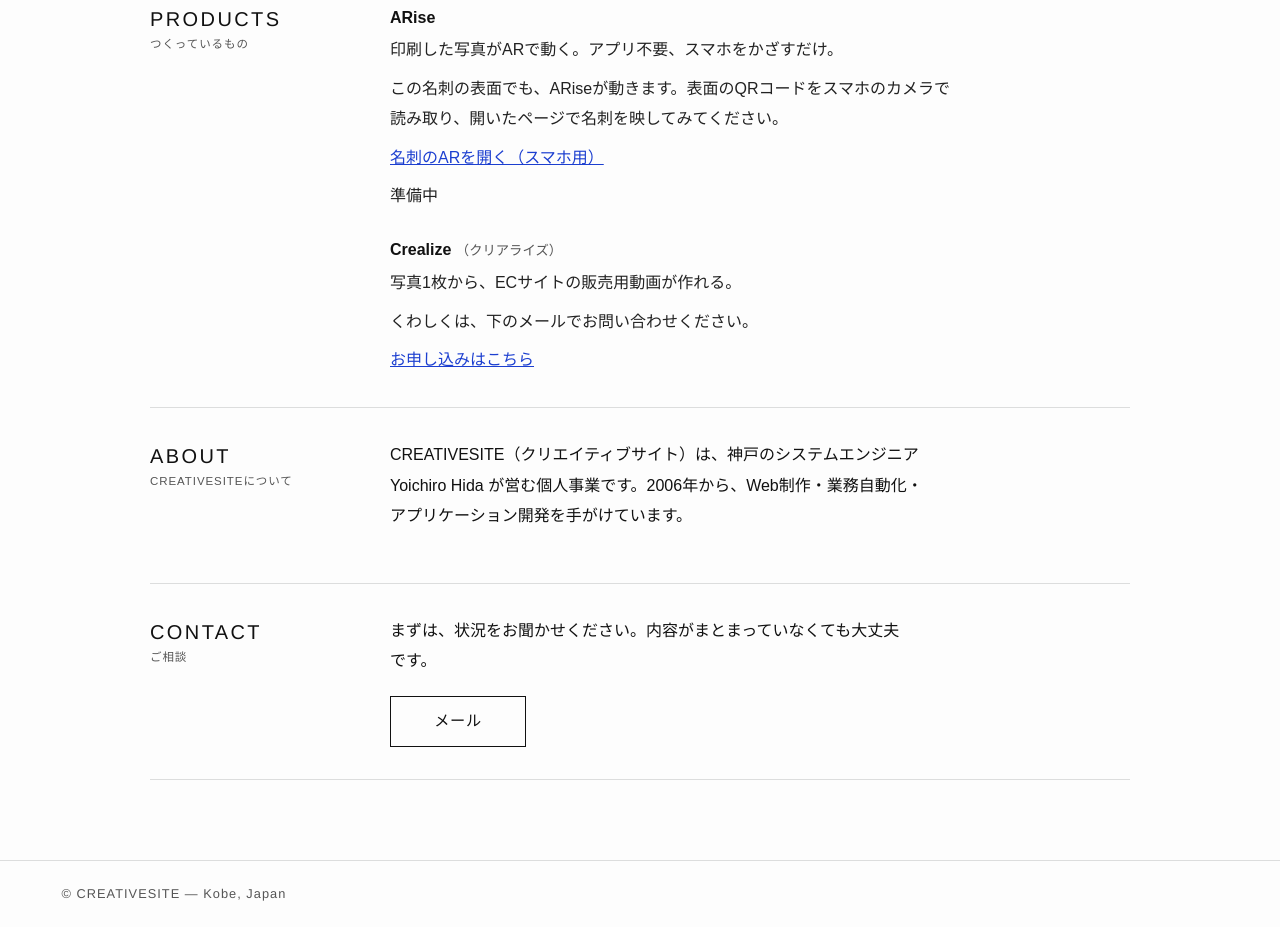
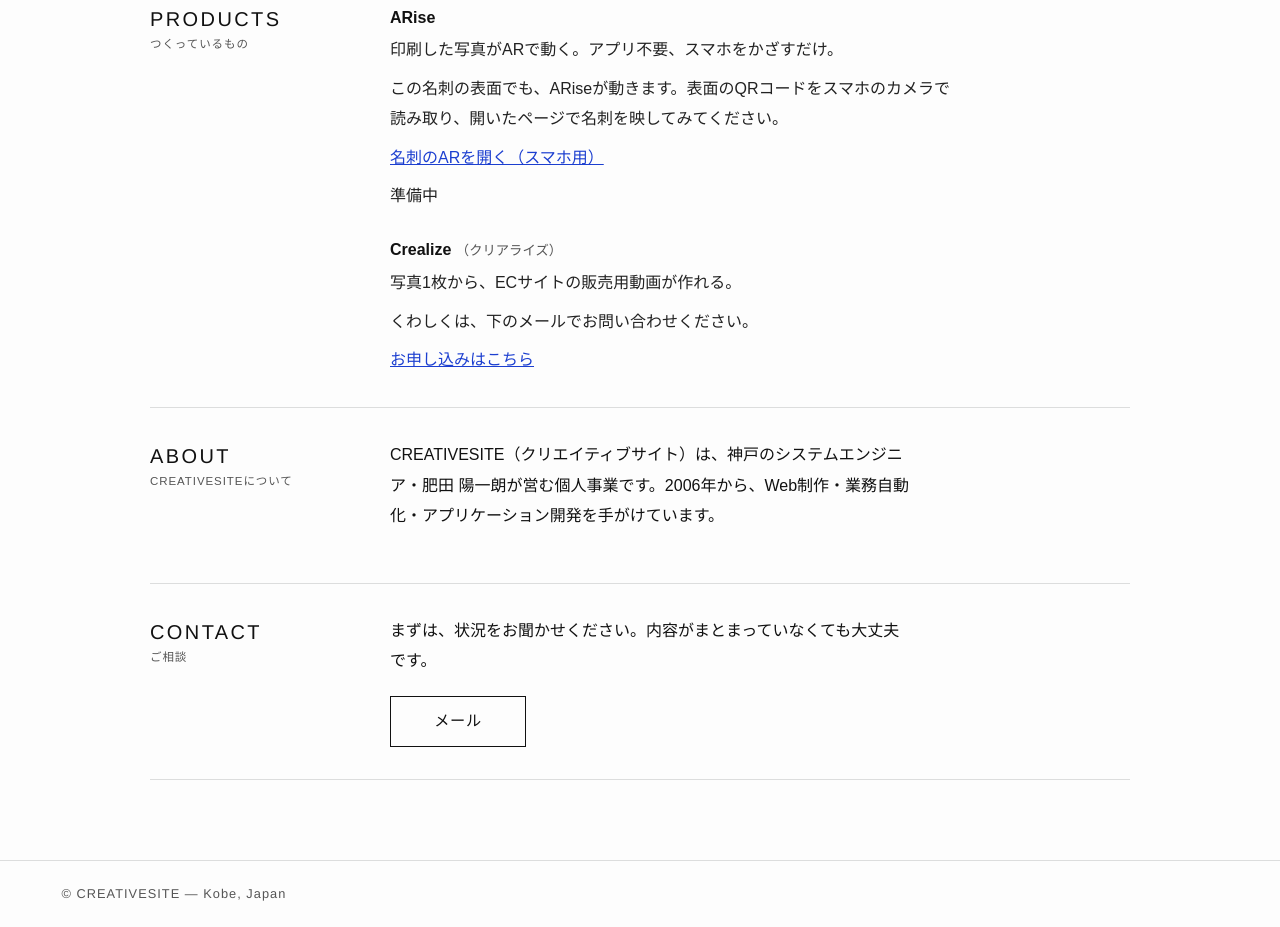
Before and after one commit to hidayoichiro-droid/creativesite-www, a plain HTML site: page index.html in a window 1280 px wide. Shown: the part 1559-2486 px from the top of the page. Drawn offline with Linux system fonts and the light colour scheme.

Commit message:
About の日本語表記を「肥田 陽一朗」に修正
Co-Authored-By: Claude Opus 5.5 <noreply@anthropic.com>
Claude-Session: https://claude.ai/code/session_01QiBJGEaj42VagZ1qkowSbe

```diff
--- a/index.html
+++ b/index.html
@@ -276,7 +276,7 @@
   <section class="sec" aria-labelledby="about">
     <h2 id="about" data-i18n="abt.h">About<small>CREATIVESITEについて</small></h2>
     <div>
-      <p class="contact-note" data-i18n="abt.d">CREATIVESITE（クリエイティブサイト）は、神戸のシステムエンジニア Yoichiro Hida が営む個人事業です。2006年から、Web制作・業務自動化・アプリケーション開発を手がけています。</p>
+      <p class="contact-note" data-i18n="abt.d">CREATIVESITE（クリエイティブサイト）は、神戸のシステムエンジニア・肥田 陽一朗が営む個人事業です。2006年から、Web制作・業務自動化・アプリケーション開発を手がけています。</p>
     </div>
   </section>
 
```
